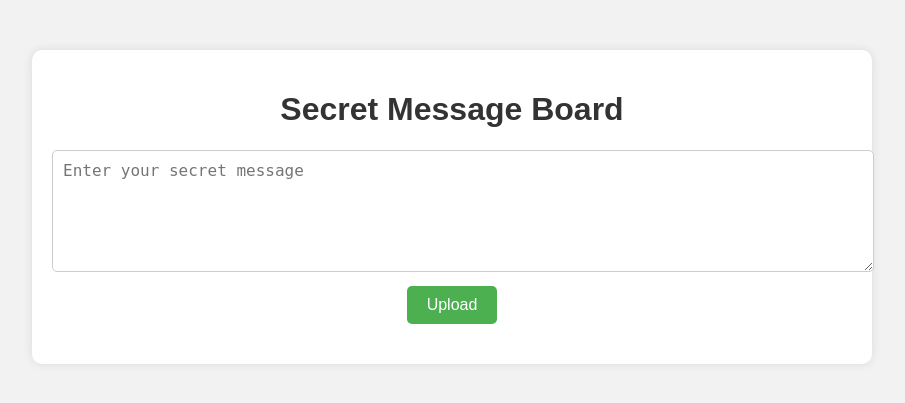
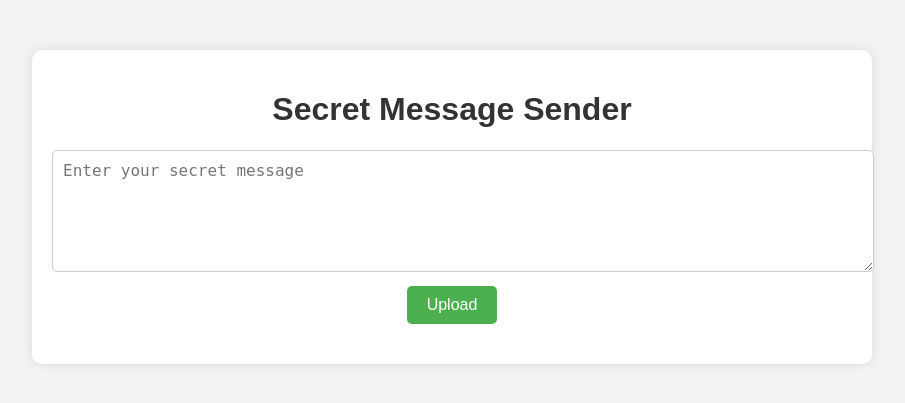
Before and after one commit to 1BM21AI091/u45-encoding, a Flask app: page / in a window 1280 px wide. Shown: the top 403 px of the page, without its empty margins (188-1093 px from the left). Run offline with Flask 3, Linux system fonts and the light colour scheme.

Commit message:
fuddu hosting

```diff
--- a/app.py
+++ b/app.py
@@ -2,10 +2,8 @@ from flask import Flask, render_template, request, redirect, url_for
 
 app = Flask(__name__)
 
-# Store messages uploaded by users
 messages = []
 
-# Encoding mapping
 label_mapping = {
     'A': '4',
     'B': '13',
@@ -19,14 +17,11 @@ label_mapping = {
     'T': '+',
 }
 
-# Decoding mapping (reverse of encoding mapping)
 reverse_mapping = {value: key for key, value in label_mapping.items()}
 
-# Function to encode a message
 def encode_message(text):
     return ''.join(label_mapping.get(char.upper(), char) for char in text)
 
-# Function to decode a message
 def decode_message(text):
     return ''.join(reverse_mapping.get(char, char) for char in text)
 
--- a/templates/index.html
+++ b/templates/index.html
@@ -3,12 +3,12 @@
 <head>
     <meta charset="UTF-8">
     <meta name="viewport" content="width=device-width, initial-scale=1.0">
-    <title>Secret Message Board</title>
+    <title>Secret Message Sender</title>
     <link rel="stylesheet" href="{{ url_for('static', filename='style.css') }}">
 </head>
 <body>
     <div class="container">
-        <h1>Secret Message Board</h1>
+        <h1>Secret Message Sender</h1>
         <form method="post" action="/">
             <textarea name="message" placeholder="Enter your secret message" required></textarea>
             <button type="submit">Upload</button>
```
Also changed, not shown: freeze.py (added, +7 -0 lines).
